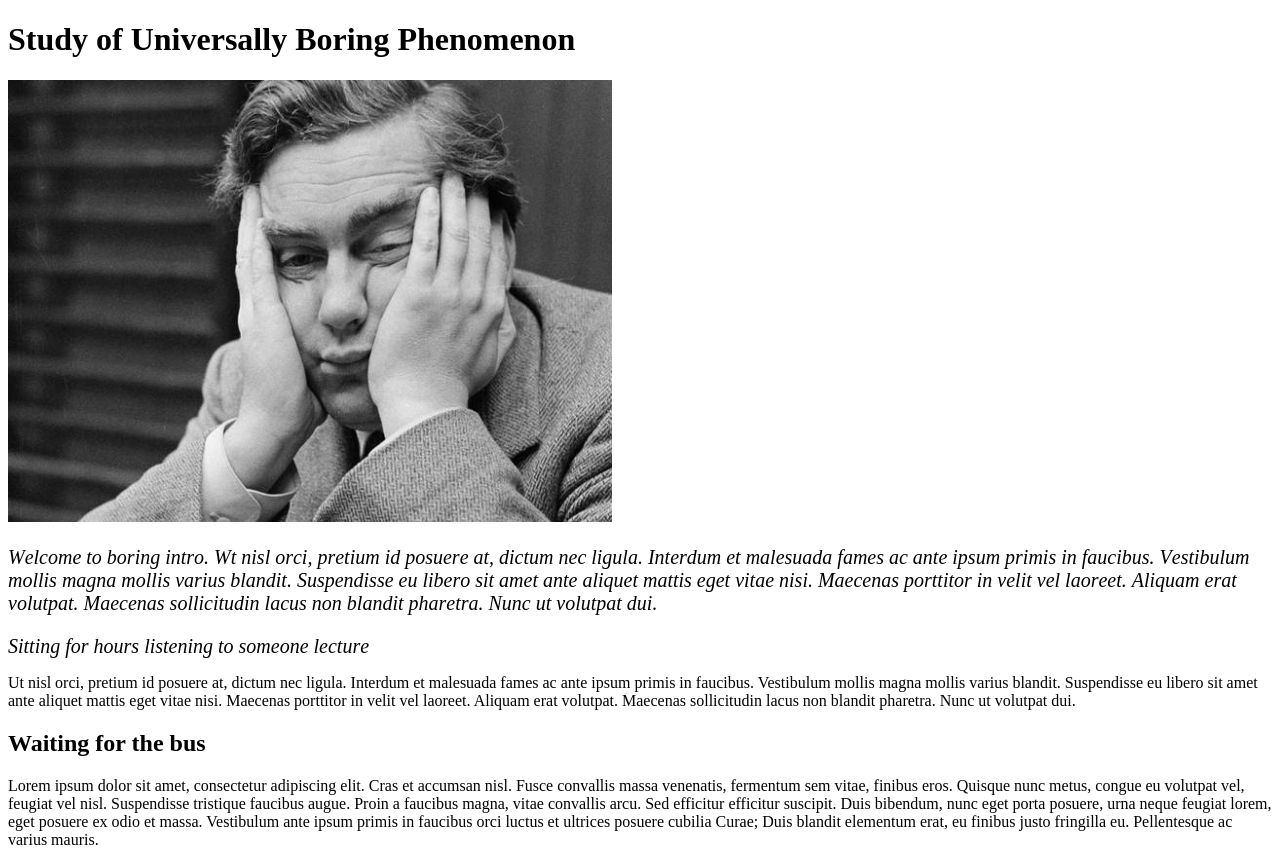
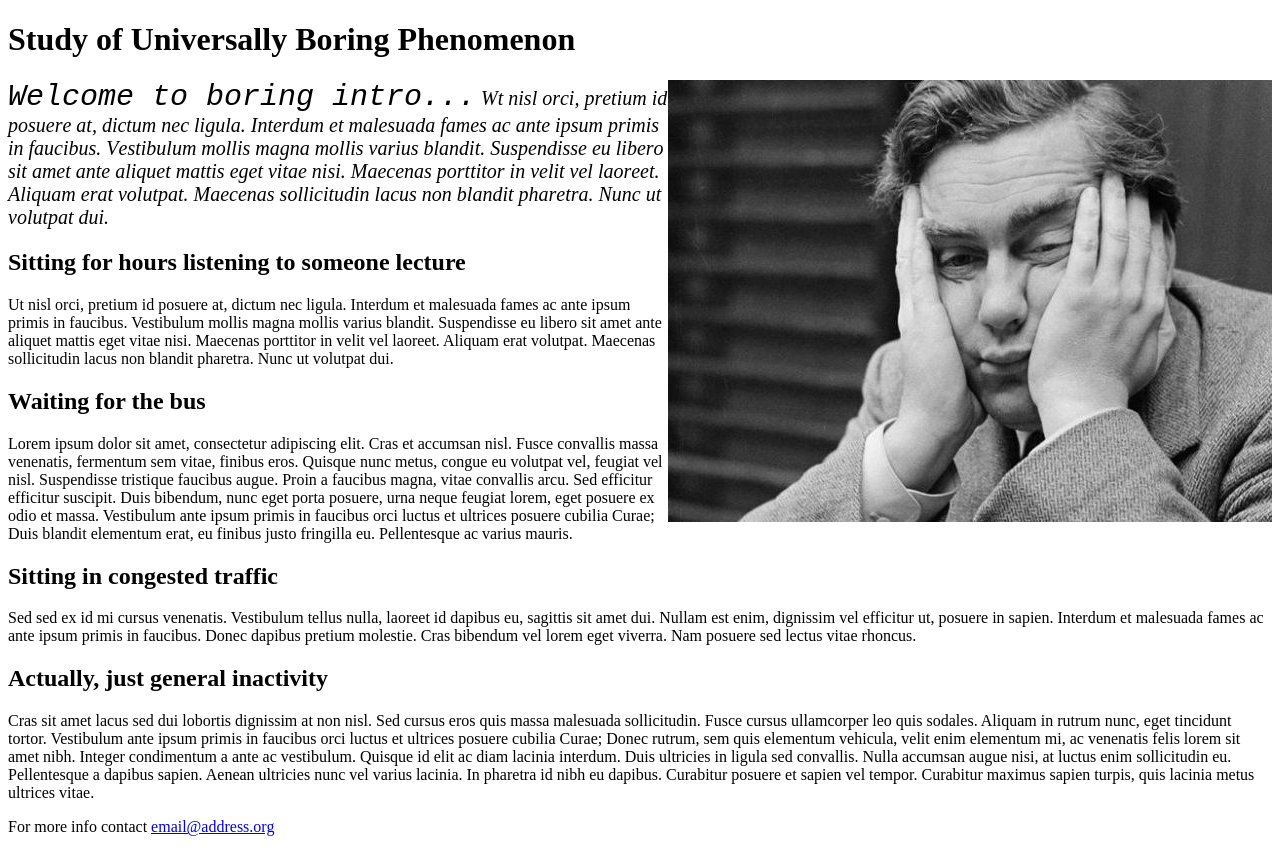
Before and after one commit to cafrinko/Cupcake-Shop, a plain HTML site: page boring-lecture.html in a window 1280 px wide. Shown: the top 852 px of the page. Drawn offline with Linux system fonts and the light colour scheme.

Commit message:
boring lecture added styles added

```diff
--- a/boring-lecture.html
+++ b/boring-lecture.html
@@ -9,19 +9,29 @@
 
   <body>
     <p><a href="http://www.merriam-webster.com/dictionary/boring"> <img src="img/boring.jpg"></a></p>
-    <p class="intro">Welcome to boring intro. Wt nisl orci, pretium id posuere at, dictum nec ligula. Interdum et malesuada fames ac ante ipsum primis in faucibus. Vestibulum mollis magna mollis varius blandit. Suspendisse eu libero sit amet ante aliquet mattis eget vitae nisi. Maecenas porttitor in velit vel laoreet. Aliquam erat volutpat. Maecenas sollicitudin lacus non blandit pharetra. Nunc ut volutpat dui.</p>
-    <h2 class="intro">Sitting for hours listening to someone lecture</h1>
+    <div class="intro">
+      <p><span class="heavy">Welcome to boring intro...</span> Wt nisl orci, pretium id posuere at, dictum nec ligula. Interdum et malesuada fames ac ante ipsum primis in faucibus. Vestibulum mollis magna mollis varius blandit. Suspendisse eu libero sit amet ante aliquet mattis eget vitae nisi. Maecenas porttitor in velit vel laoreet. Aliquam erat volutpat. Maecenas sollicitudin lacus non blandit pharetra. Nunc ut volutpat dui.</p>
+    </div>
+    <div>
+    <h2>Sitting for hours listening to someone lecture</h1>
       <p>Ut nisl orci, pretium id posuere at, dictum nec ligula. Interdum et malesuada fames ac ante ipsum primis in faucibus. Vestibulum mollis magna mollis varius blandit. Suspendisse eu libero sit amet ante aliquet mattis eget vitae nisi. Maecenas porttitor in velit vel laoreet. Aliquam erat volutpat. Maecenas sollicitudin lacus non blandit pharetra. Nunc ut volutpat dui.
       </p>
+    </div>
+    <div>
     <h2>Waiting for the bus</h2>
       <p>Lorem ipsum dolor sit amet, consectetur adipiscing elit. Cras et accumsan nisl. Fusce convallis massa venenatis, fermentum sem vitae, finibus eros. Quisque nunc metus, congue eu volutpat vel, feugiat vel nisl. Suspendisse tristique faucibus augue. Proin a faucibus magna, vitae convallis arcu. Sed efficitur efficitur suscipit. Duis bibendum, nunc eget porta posuere, urna neque feugiat lorem, eget posuere ex odio et massa. Vestibulum ante ipsum primis in faucibus orci luctus et ultrices posuere cubilia Curae; Duis blandit elementum erat, eu finibus justo fringilla eu. Pellentesque ac varius mauris.
       </p>
+    </div>
+    <div>
     <h2>Sitting in congested traffic</h3>
       <p>Sed sed ex id mi cursus venenatis. Vestibulum tellus nulla, laoreet id dapibus eu, sagittis sit amet dui. Nullam est enim, dignissim vel efficitur ut, posuere in sapien. Interdum et malesuada fames ac ante ipsum primis in faucibus. Donec dapibus pretium molestie. Cras bibendum vel lorem eget viverra. Nam posuere sed lectus vitae rhoncus.
       </p>
+    </div>
+    <div>
     <h2>Actually, just general inactivity</h4>
       <p>Cras sit amet lacus sed dui lobortis dignissim at non nisl. Sed cursus eros quis massa malesuada sollicitudin. Fusce cursus ullamcorper leo quis sodales. Aliquam in rutrum nunc, eget tincidunt tortor. Vestibulum ante ipsum primis in faucibus orci luctus et ultrices posuere cubilia Curae; Donec rutrum, sem quis elementum vehicula, velit enim elementum mi, ac venenatis felis lorem sit amet nibh. Integer condimentum a ante ac vestibulum. Quisque id elit ac diam lacinia interdum. Duis ultricies in ligula sed convallis. Nulla accumsan augue nisi, at luctus enim sollicitudin eu. Pellentesque a dapibus sapien. Aenean ultricies nunc vel varius lacinia. In pharetra id nibh eu dapibus. Curabitur posuere et sapien vel tempor. Curabitur maximus sapien turpis, quis lacinia metus ultrices vitae.
       </p>
-    <p>Contact us at <a href="mailto:email@address.org"> our Email address.</a>
+    </div>
+    <p>For more info contact <a href="mailto:email@address.org"> email@address.org</a>
   </body>
 </html>
--- a/css/stylesbl.css
+++ b/css/stylesbl.css
@@ -5,3 +5,10 @@
   font-stretch: extra-condensed;
   font-style: italic;
   }
+img{
+  float: right;
+}
+.heavy{
+  font-size: 30px;
+  font-family: monospace;
+}
```
